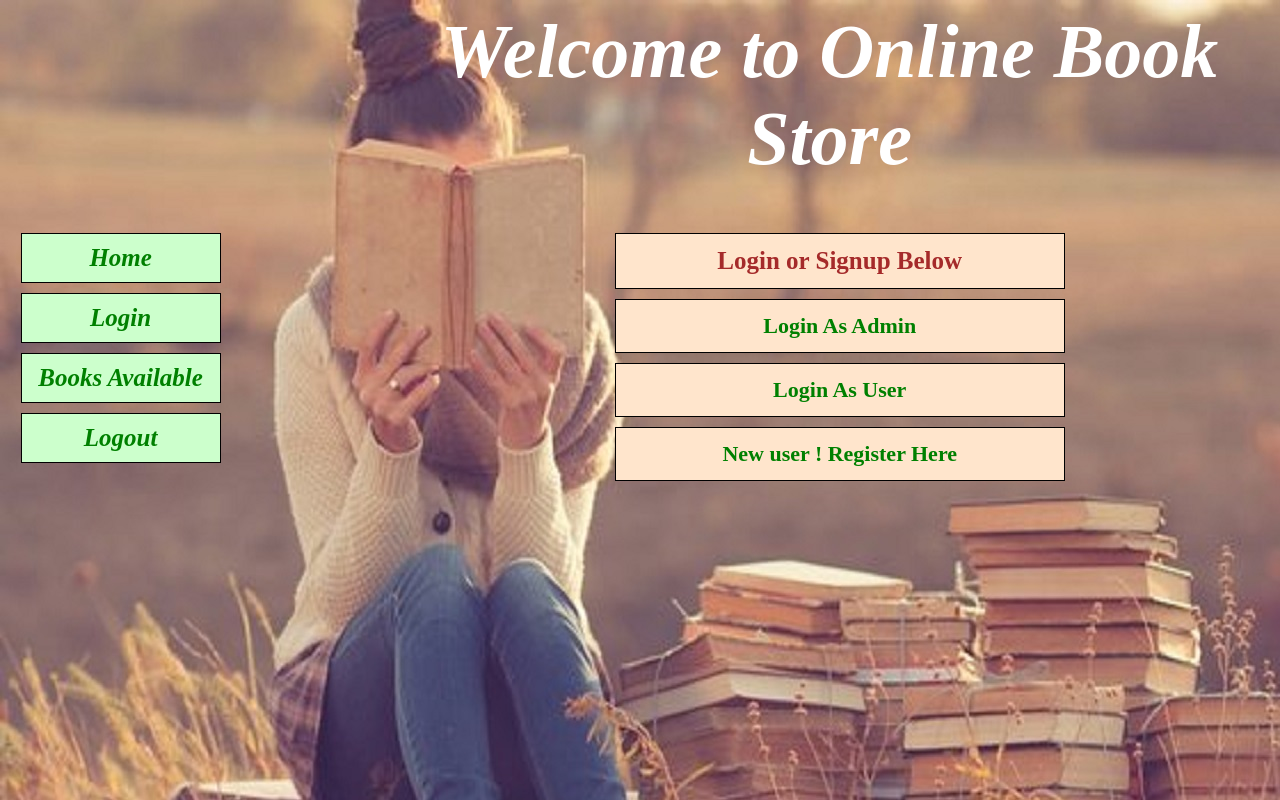
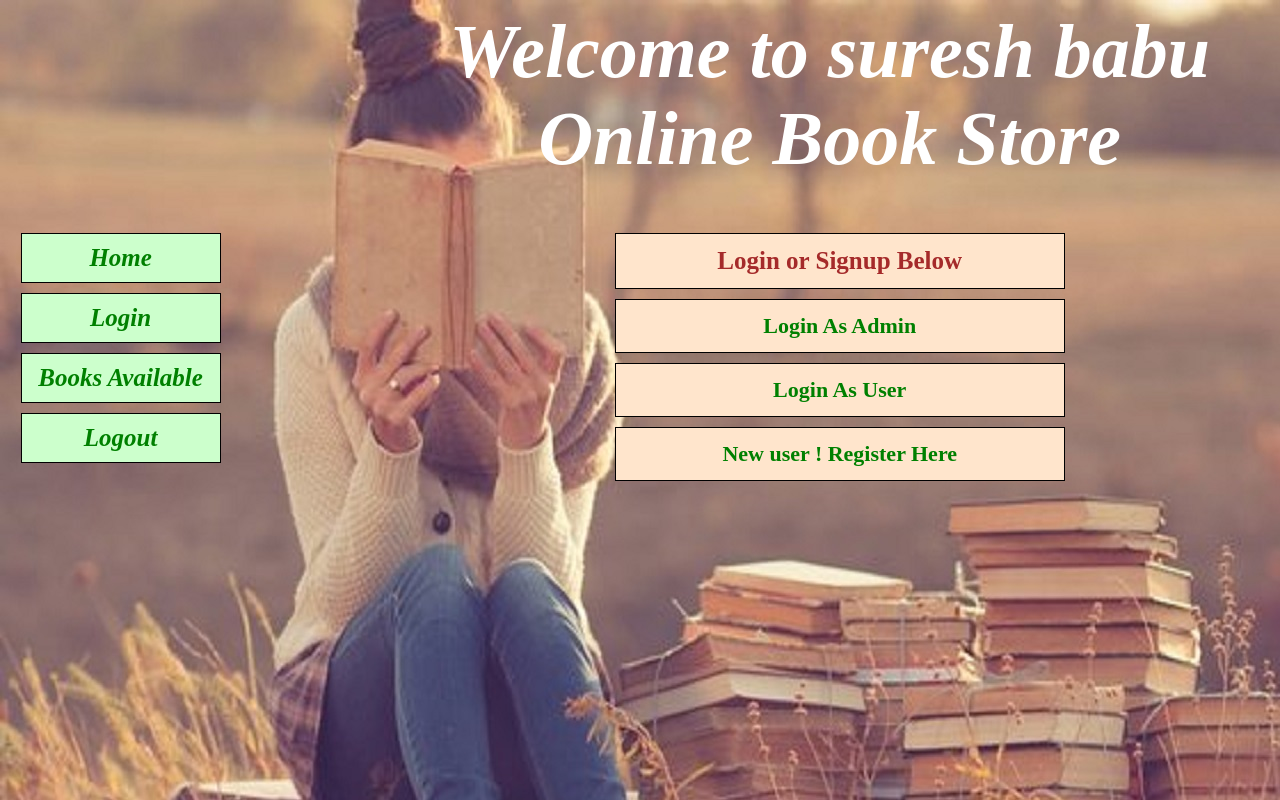
Before and after one commit to suresh1106/online, a plain HTML site: page WebContent/index.html in a window 1280 px wide. Drawn offline with Linux system fonts and the light colour scheme.

Commit message:
Update index.html

```diff
--- a/WebContent/index.html
+++ b/WebContent/index.html
@@ -75,7 +75,7 @@
 
 <body>
 	<div id="topmid">
-		<h1>Welcome to Online Book Store</h1>
+		<h1>Welcome to  suresh babu Online Book Store</h1>
 	</div>
 
 	<div class="home">
```
